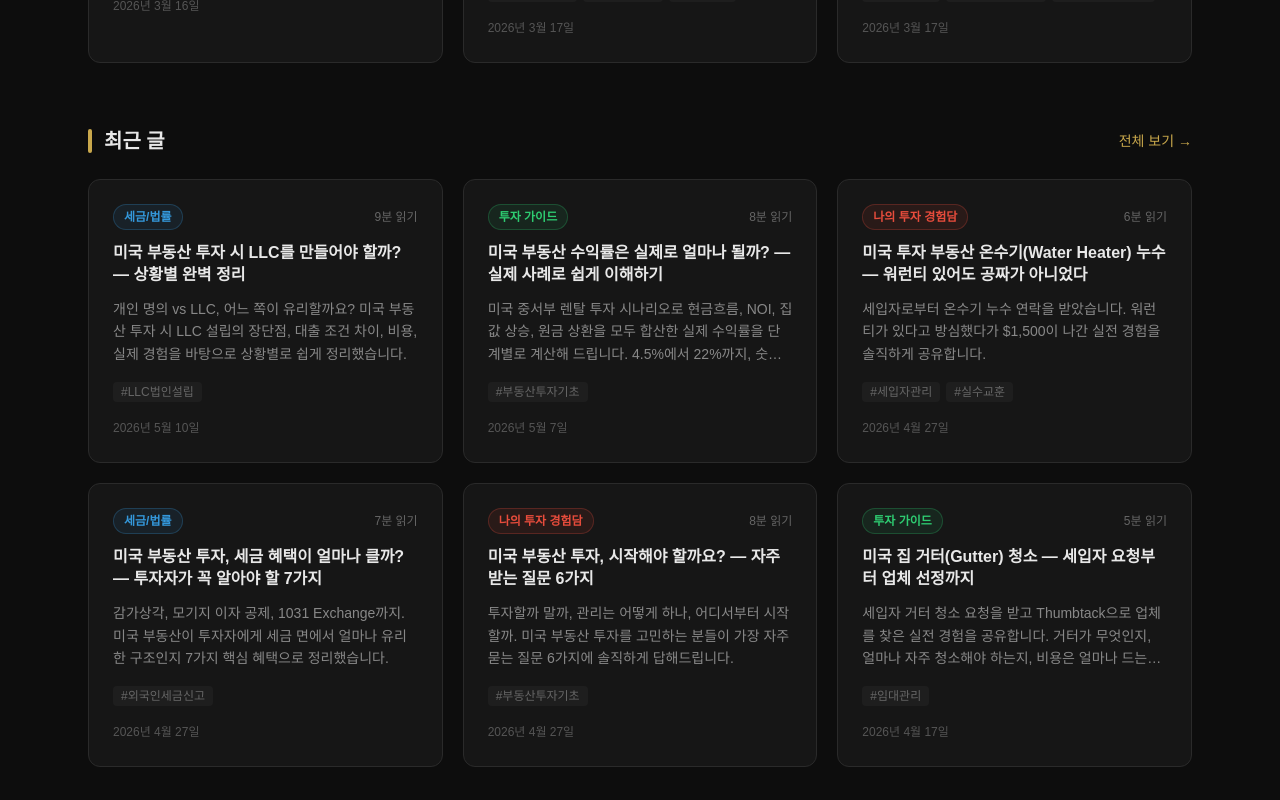
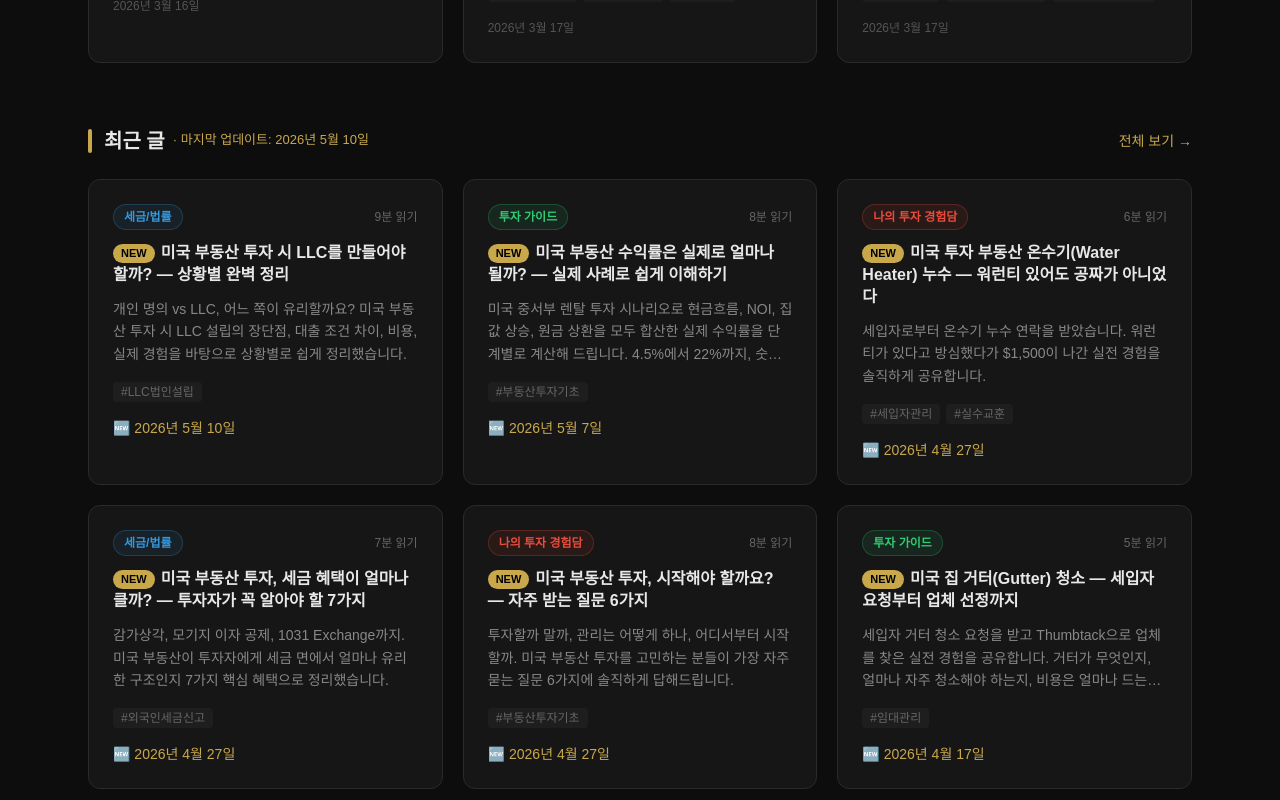
Before and after one commit to kimkim2026/kiminvestment, a Next.js app: page / in a window 1280 px wide. Shown: the part 1340-2140 px from the top of the page. Built offline with nearby package versions, Linux system fonts and the light colour scheme.

Commit message:
최근 글 날짜 강조 및 NEW 뱃지 추가

```diff
--- a/app/page.tsx
+++ b/app/page.tsx
@@ -47,6 +47,13 @@ export default function HomePage() {
   const recentPosts = allPosts
     .filter((p) => !EXCLUDED_SLUGS.includes(p.slug))
     .slice(0, 6);
+
+  const latestDateFormatted = allPosts[0]?.date
+    ? new Date(allPosts[0].date).toLocaleDateString("ko-KR", { year: "numeric", month: "long", day: "numeric" })
+    : null;
+
+  const sevenDaysAgo = new Date();
+  sevenDaysAgo.setDate(sevenDaysAgo.getDate() - 7);
 
   return (
     <>
@@ -226,8 +233,13 @@ export default function HomePage() {
             <div className="flex items-center justify-between mb-6">
               <div className="flex items-center gap-3">
                 <div style={{ background: "#C9A84C", width: 4 }} className="h-6 rounded-full" />
-                <h2 className="text-xl font-bold" style={{ color: "var(--foreground)" }}>
+                <h2 className="text-xl font-bold flex items-center gap-2 flex-wrap" style={{ color: "var(--foreground)" }}>
                   최근 글
+                  {latestDateFormatted && (
+                    <span style={{ color: "#C9A84C", fontSize: "13px", fontWeight: "normal" }}>
+                      · 마지막 업데이트: {latestDateFormatted}
+                    </span>
+                  )}
                 </h2>
               </div>
               <Link
@@ -240,7 +252,7 @@ export default function HomePage() {
             </div>
             <div className="grid grid-cols-1 md:grid-cols-2 lg:grid-cols-3 gap-5">
               {recentPosts.map((post) => (
-                <PostCard key={post.slug} post={post} />
+                <PostCard key={post.slug} post={post} isNew={new Date(post.date) >= sevenDaysAgo} />
               ))}
             </div>
           </section>
--- a/components/PostCard.tsx
+++ b/components/PostCard.tsx
@@ -15,9 +15,10 @@ const categoryColors: Record<string, string> = {
 interface PostCardProps {
   post: Post;
   featured?: boolean;
+  isNew?: boolean;
 }
 
-export default function PostCard({ post, featured = false }: PostCardProps) {
+export default function PostCard({ post, featured = false, isNew = false }: PostCardProps) {
   const color = categoryColors[post.category] || "var(--gold)";
 
   return (
@@ -51,6 +52,14 @@ export default function PostCard({ post, featured = false }: PostCardProps) {
           style={{ color: "var(--foreground)" }}
           className={`font-bold leading-snug mb-3 group-hover:text-[var(--gold)] transition-colors ${featured ? "text-[22px] md:text-xl" : "text-lg md:text-base"}`}
         >
+          {isNew && (
+            <span
+              style={{ background: "#C9A84C", color: "#000", fontSize: "11px", verticalAlign: "middle" }}
+              className="font-bold px-2 py-0.5 rounded-full mr-1.5 inline-block"
+            >
+              NEW
+            </span>
+          )}
           {post.title}
         </h3>
 
@@ -74,7 +83,8 @@ export default function PostCard({ post, featured = false }: PostCardProps) {
 
         {/* Date + Arrow */}
         <div className="flex items-center justify-between">
-          <time style={{ color: "#555" }} className="text-xs">
+          <time style={{ color: isNew ? "#C9A84C" : "#555" }} className={isNew ? "text-sm font-medium" : "text-xs"}>
+            {isNew && "🆕 "}
             {new Date(post.date).toLocaleDateString("ko-KR", {
               year: "numeric",
               month: "long",
```
